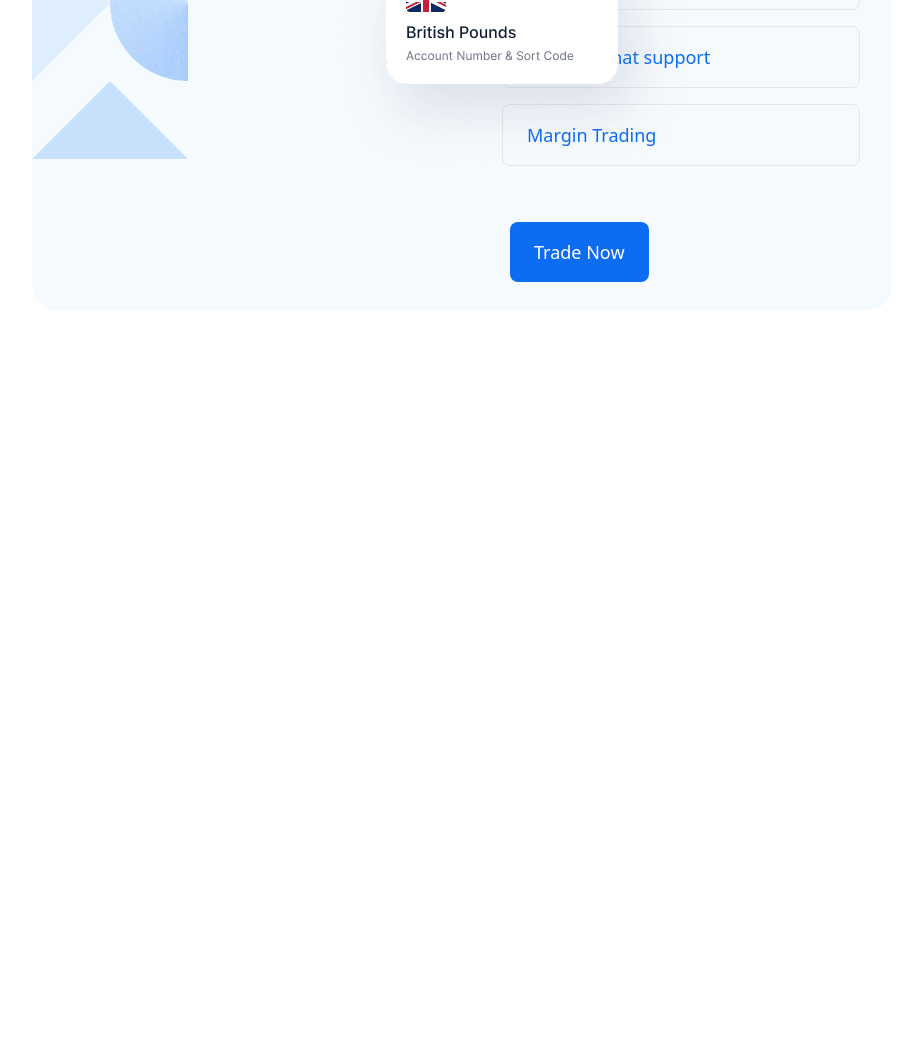
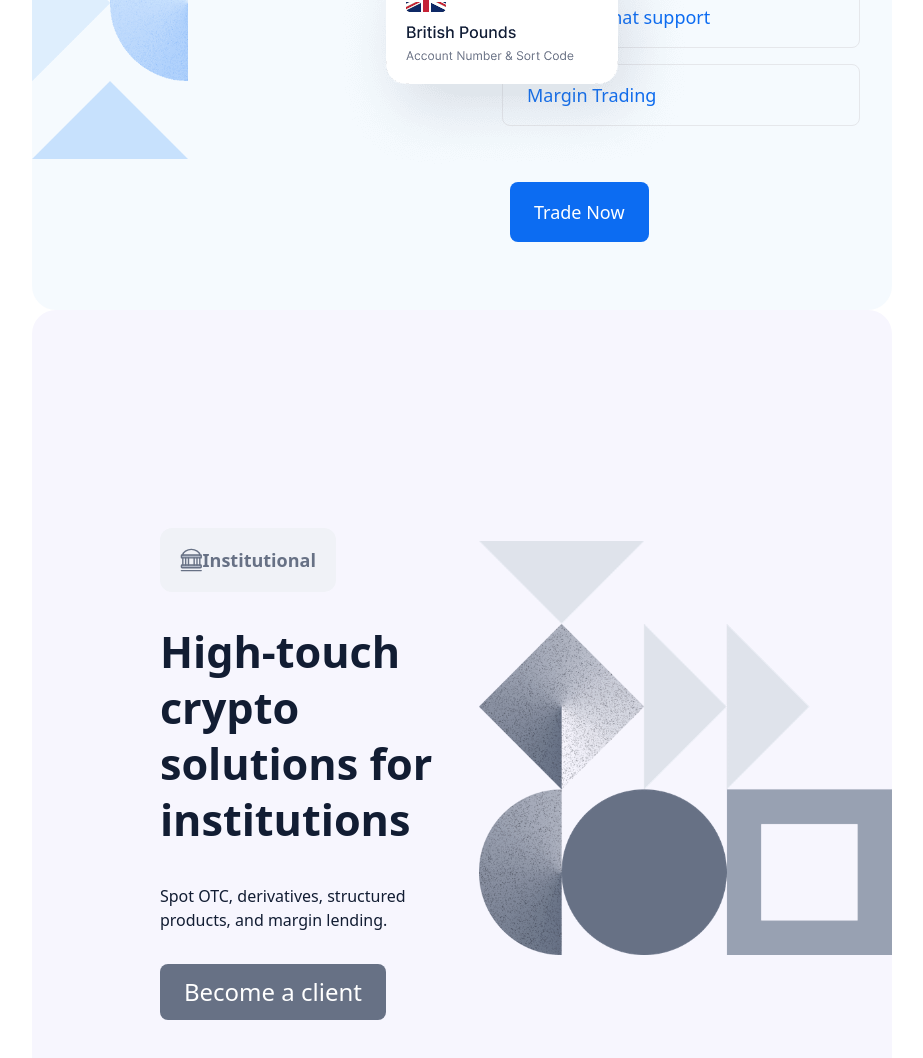
Before and after one commit to bennounamohamed/blockchain-clone, a website: page public/index.html in a window 1280 px wide. Shown: the part 2178-3236 px from the top of the page, without its empty margins (178-1101 px from the left). Before the commit the page ends 2488 px from the top, so only its background shows below. Drawn offline with Linux system fonts and the light colour scheme.

Commit message:
added section 3

```diff
--- a/public/app.js
+++ b/public/app.js
@@ -103,7 +103,7 @@ sixthDescription.addEventListener('click', () => {
   addDescriptionTwo(
     sixthDescription,
     createParagraph,
-    'Get up to 10% in annual rewards by putting your crypto to work.',
+    'The world’s fastest crypto matching engine, built by and for traders.',
   );
   firstPargraph.classList.add('hidden');
   fifthDescription.classList.remove('bg-[#ecf5fe]');
@@ -117,7 +117,7 @@ seventhDescription.addEventListener('click', () => {
   addDescriptionTwo(
     seventhDescription,
     createParagraph,
-    'Get up to 10% in annual rewards by putting your crypto to work.',
+    'Chat with customer support directly in the Exchange, anytime.',
   );
   firstPargraph.classList.add('hidden');
   fifthDescription.classList.remove('bg-[#ecf5fe]');
@@ -131,7 +131,7 @@ eightDescription.addEventListener('click', () => {
   addDescriptionTwo(
     eightDescription,
     createParagraph,
-    'Get up to 10% in annual rewards by putting your crypto to work.',
+    'Integrated margin trading tools',
   );
   firstPargraph.classList.add('hidden');
   fifthDescription.classList.remove('bg-[#ecf5fe]');
--- a/public/index.html
+++ b/public/index.html
@@ -595,10 +595,10 @@
                     <circle cx="16" cy="11" fill="#fff" r="2"></circle>
                   </g>
                 </svg>
-                <p class="text-lg font-semibold">Wallet</p>
+                <p class="text-lg font-semibold">Exchange</p>
               </div>
               <h1 class="w-11/12 text-4xl font-bold">
-                The only crypto wallet you’ll ever need
+                Lightning-fast crypto trading
               </h1>
               <div class="mt-8 h-auto w-11/12">
                 <div
@@ -639,6 +639,71 @@
             </div>
           </div>
         </div>
+        <div
+          id="first-info"
+          class="flex h-[53rem] w-[67.2%] flex-row justify-between rounded-3xl bg-[#f7f6fe] text-[#121d33]"
+        >
+          <div class="flex w-2/4 flex-col items-center justify-center">
+            <div class="pl-32 pt-20">
+              <div
+                class="mb-8 flex w-44 flex-row items-center justify-between rounded-xl bg-[#f0f2f7] px-5 py-4"
+              >
+                <svg
+                  fill="none"
+                  height="32"
+                  viewBox="0 0 32 32"
+                  width="32"
+                  xmlns="http://www.w3.org/2000/svg"
+                >
+                  <g
+                    stroke="#677185"
+                    stroke-linecap="round"
+                    stroke-linejoin="round"
+                    stroke-width="2"
+                  >
+                    <path
+                      d="m2.66666 13c-.36818 0-.66666-.2985-.66666-.6667v-2.66663c0-.36819.29848-.66667.66666-.66667h26.66664c.3681 0 .6666.29848.6666.66667v2.66663c0 .3682-.2985.6667-.6666.6667z"
+                      fill="#b1b8c7"
+                    ></path>
+                    <path
+                      d="m27.9999 8.99998c0-3.99999-5.9999-7.99998-11.9999-7.99998-6.00001 0-12 3.99999-12 7.99998"
+                    ></path>
+                    <path
+                      d="m3 27c-.55228 0-1-.4477-1-1v-2c0-.5523.44772-1 1-1h25.9999c.5523 0 1 .4477 1 1v2c0 .5523-.4477 1-1 1z"
+                      fill="#b1b8c7"
+                    ></path>
+                    <path d="m2 31h27.9999"></path>
+                    <path d="m4 13v10"></path>
+                    <path d="m8 13v10"></path>
+                    <path d="m12 13v10"></path>
+                    <path d="m20 13v10"></path>
+                    <path d="m28 13v10"></path>
+                    <path d="m24 13v10"></path>
+                  </g>
+                </svg>
+                <p class="text-lg font-semibold text-[#677185]">
+                  Institutional
+                </p>
+              </div>
+              <h1 class="text-[2.7rem] font-bold leading-[3.5rem]">
+                High-touch crypto solutions for institutions
+              </h1>
+              <p class="mt-9 text-base">
+                Spot OTC, derivatives, structured products, and margin lending.
+              </p>
+              <button
+                class="mt-8 rounded-lg bg-[#677185] px-6 py-3 text-2xl text-white hover:bg-gray-600"
+              >
+                Become a client
+              </button>
+            </div>
+          </div>
+          <div
+            class="flex h-3/4 w-2/4 flex-col items-center justify-center pl-[1.05rem] pt-[15rem]"
+          >
+            <img src="img/third-section.png" alt="" class="" />
+          </div>
+        </div>
       </div>
     </main>
 
```
Also changed, not shown: public/img/third-section.png (added), public/style.css.
